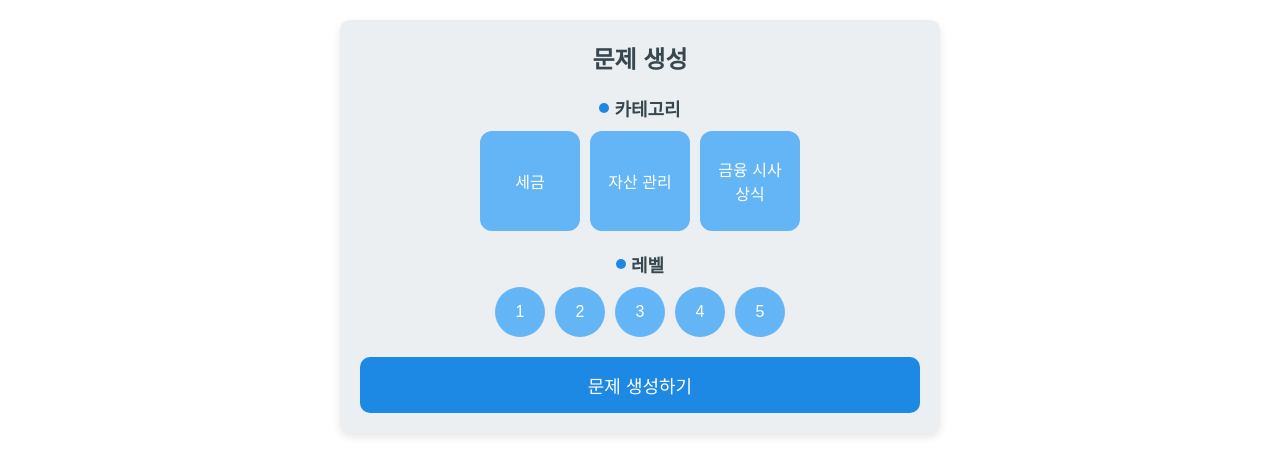
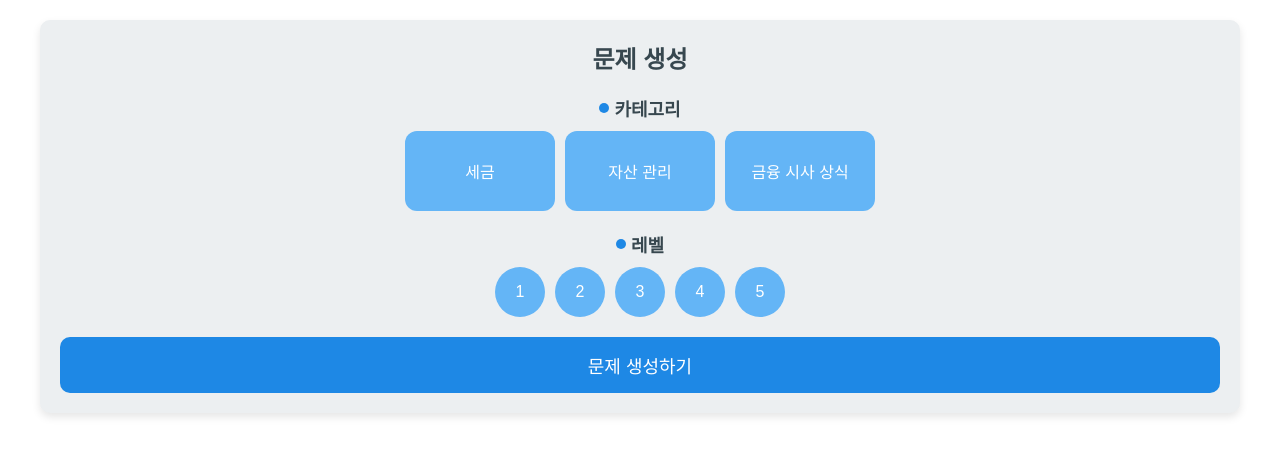
Before and after one commit to sweetpotatoju/Daywon, a FastAPI app: page /read_create_content/ in a window 1280 px wide. Shown: the top 476 px of the page. Run offline with FastAPI, Linux system fonts and the light colour scheme.

Commit message:
create_content.html rework

```diff
--- a/app/main.py
+++ b/app/main.py
@@ -33,7 +33,6 @@ pwd_context = CryptContext(schemes=["bcrypt"], deprecated="auto")
 app = FastAPI()
 
 templates_dir = os.path.join(os.path.dirname(__file__), "templates")
-print(f"Templates directory: {templates_dir}")  # 디버깅: 템플릿 디렉토리 경로 출력
 templates = Jinja2Templates(directory="templates")
 
 @app.get("/admin_login", response_class=HTMLResponse)
--- a/app/templates/create_content.html
+++ b/app/templates/create_content.html
@@ -18,12 +18,11 @@
         }
         .container {
             width: 100%;
-            max-width: 600px;
+            max-width: 1200px;
             border-radius: 10px;
             box-shadow: 0 4px 8px rgba(0,0,0,0.1);
             padding: 20px;
             box-sizing: border-box;
-            text-align: center;
             background-color: #ECEFF1;
         }
         .title {
@@ -31,9 +30,13 @@
             font-weight: bold;
             color: #37474F;
             margin-bottom: 20px;
+            text-align: center;
         }
         .section {
             margin-bottom: 20px;
+            display: flex;
+            flex-direction: column;
+            align-items: center;
         }
         .section-title {
             display: flex;
@@ -42,7 +45,6 @@
             font-size: 18px;
             color: #37474F;
             margin-bottom: 10px;
-            justify-content: center;
         }
         .blue-dot {
             display: inline-block;
@@ -64,8 +66,8 @@
             border: none;
             border-radius: 12px;
             padding: 15px;
-            width: 100px;
-            height: 100px;
+            width: 150px;
+            height: 80px;
             cursor: pointer;
             font-size: 16px;
             transition: background-color 0.3s ease;
```
